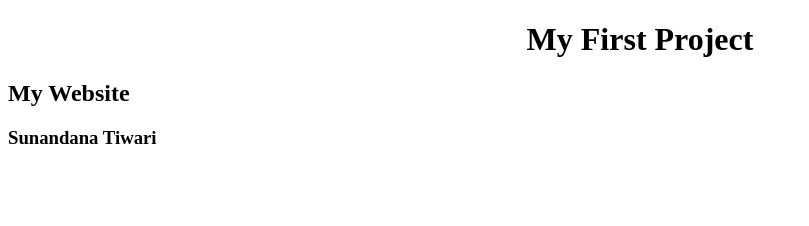
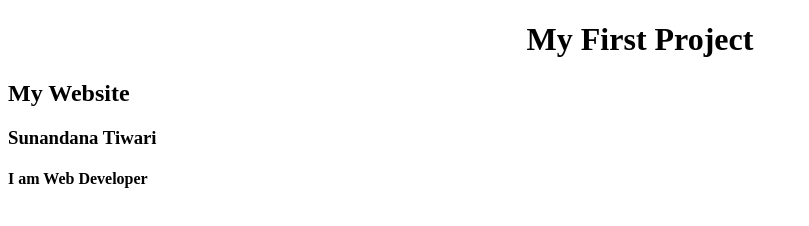
Before and after one commit to sunandana01/SunandanaProject, a plain HTML site: page index.html in a window 1280 px wide. Shown: the whole page, without its empty margins (0-809 px from the left). Drawn offline with Linux system fonts and the light colour scheme.

Commit message:
Changing h4

```diff
--- a/index.html
+++ b/index.html
@@ -10,5 +10,6 @@
     <center><h1>My First Project</h1></center>
     <h2>My Website</h2>
     <h3>Sunandana Tiwari</h3>
+    <h4>I am Web Developer</h4>
 </body>
 </html>
```
